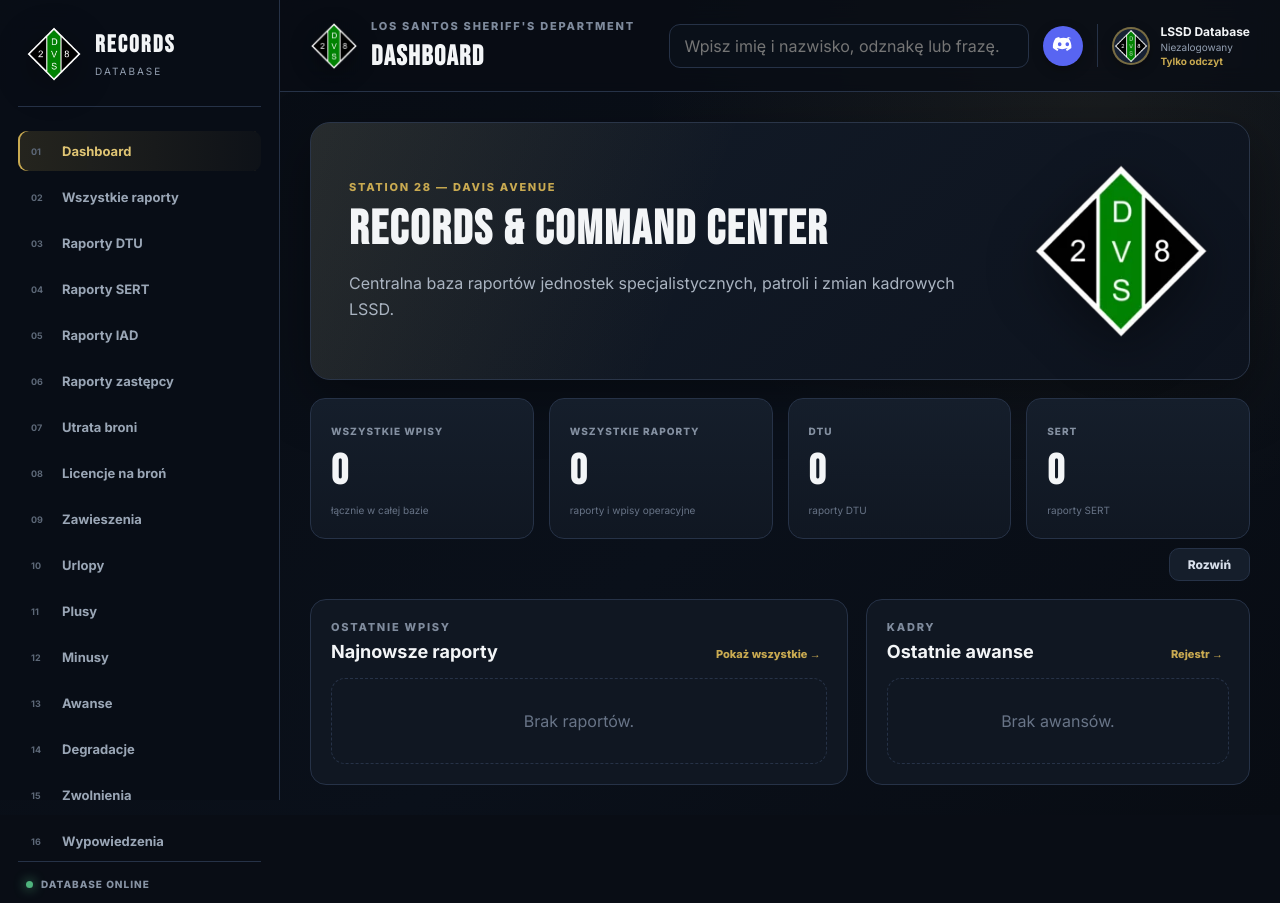
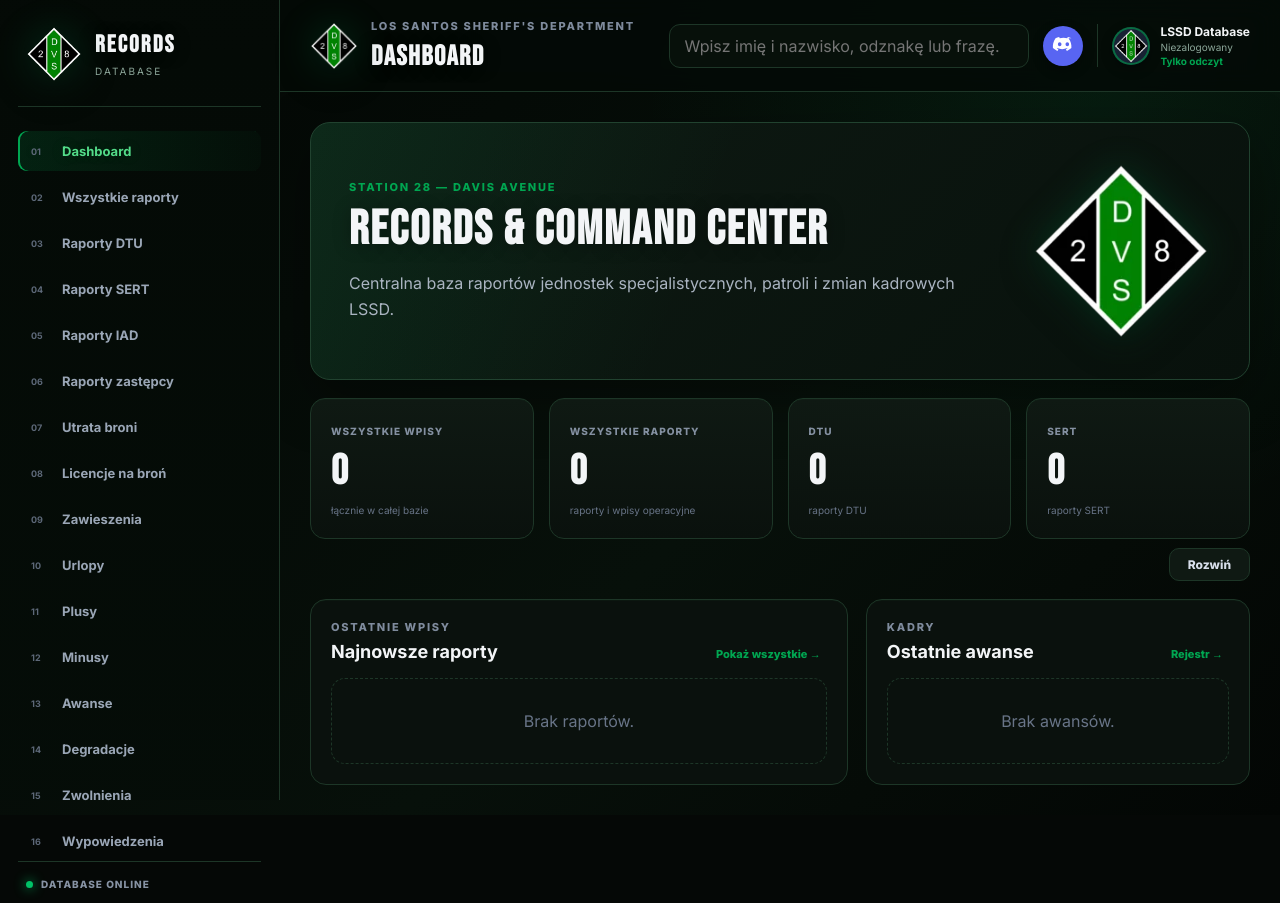
Before and after one commit to Man1ek734/database, a plain HTML site: page index.html in a window 1280 px wide. Drawn offline with nearby package versions, Linux system fonts and the light colour scheme; no server answers.

Commit message:
Switch database site to green DVS theme

```diff
--- a/style.css
+++ b/style.css
@@ -1,21 +1,21 @@
 :root{
-  --bg:#090d15;
-  --panel:#101722;
-  --panel2:#151e2b;
-  --line:#263247;
+  --bg:#050806;
+  --panel:#0a110d;
+  --panel2:#0f1913;
+  --line:#1d3627;
   --text:#f3f5f7;
-  --muted:#94a0b2;
-  --gold:#c9aa51;
-  --gold2:#e0c574;
+  --muted:#8da79a;
+  --gold:#00a651;
+  --gold2:#53dc89;
   --danger:#d55b66;
-  --green:#4fb47d;
+  --green:#00c267;
   --shadow:0 18px 55px rgba(0,0,0,.35);
 }
 *{box-sizing:border-box}
 html,body{margin:0;min-height:100%;background:var(--bg);color:var(--text);font-family:Inter,system-ui,sans-serif}
 body{background:
-  radial-gradient(circle at 85% 10%,rgba(201,170,81,.08),transparent 28rem),
-  linear-gradient(135deg,#080c13,#0a101a 58%,#080c13)}
+  radial-gradient(circle at 85% 10%,rgba(0,166,81,.08),transparent 28rem),
+  linear-gradient(135deg,#030604,#07100a 58%,#030604)}
 button,input,select{font:inherit}
 button{cursor:pointer}
 .hidden{display:none!important}
@@ -25,13 +25,13 @@ button{cursor:pointer}
 .login-shell{min-height:100vh;display:grid;place-items:center;padding:30px}
 .login-card{width:min(470px,100%);padding:42px;border:1px solid var(--line);border-radius:22px;background:linear-gradient(180deg,rgba(18,26,39,.98),rgba(10,15,24,.98));box-shadow:var(--shadow);position:relative;overflow:hidden}
 .login-card:before{content:"";position:absolute;inset:0 0 auto;height:3px;background:linear-gradient(90deg,transparent,var(--gold),transparent)}
-.badge-mark{width:78px;height:78px;border:2px solid var(--gold);display:grid;place-items:center;border-radius:50%;font-family:"Bebas Neue";font-size:28px;letter-spacing:.08em;color:var(--gold);margin-bottom:28px;box-shadow:0 0 0 7px rgba(201,170,81,.06)}
+.badge-mark{width:78px;height:78px;border:2px solid var(--gold);display:grid;place-items:center;border-radius:50%;font-family:"Bebas Neue";font-size:28px;letter-spacing:.08em;color:var(--gold);margin-bottom:28px;box-shadow:0 0 0 7px rgba(0,166,81,.06)}
 .login-card h1{font-family:"Bebas Neue";font-size:48px;letter-spacing:.04em;margin:0}
 .login-form{display:grid;gap:16px;margin-top:28px}
 .login-form label{display:grid;gap:8px;font-size:12px;font-weight:700;color:#bac3cf}
-input,select{width:100%;background:#0a1019;border:1px solid var(--line);color:var(--text);border-radius:11px;padding:13px 14px;outline:none}
-input:focus,select:focus{border-color:var(--gold);box-shadow:0 0 0 3px rgba(201,170,81,.08)}
-.primary-btn{border:0;border-radius:11px;padding:14px 18px;background:linear-gradient(135deg,var(--gold),#a88b3b);color:#101010;font-weight:900;letter-spacing:.08em}
+input,select{width:100%;background:#07100a;border:1px solid var(--line);color:var(--text);border-radius:11px;padding:13px 14px;outline:none}
+input:focus,select:focus{border-color:var(--gold);box-shadow:0 0 0 3px rgba(0,166,81,.08)}
+.primary-btn{border:0;border-radius:11px;padding:14px 18px;background:linear-gradient(135deg,var(--gold),#057a3e);color:#101010;font-weight:900;letter-spacing:.08em}
 .form-message{min-height:20px;color:var(--danger);font-size:12px}
 .security-note{margin-top:24px;padding-top:18px;border-top:1px solid var(--line);font-size:10px;color:#647085;letter-spacing:.12em}
 .app-shell{display:grid;grid-template-columns:280px 1fr;min-height:100vh}
@@ -43,8 +43,8 @@ input:focus,select:focus{border-color:var(--gold);box-shadow:0 0 0 3px rgba(201,
 .nav{display:grid;gap:6px;margin-top:24px}
 .nav-item{width:100%;border:0;background:transparent;color:#9aa6b6;padding:12px 13px;border-radius:9px;text-align:left;font-weight:700;font-size:13px;display:flex;align-items:center;gap:11px}
 .nav-item span{font-size:9px;color:#5d6878;width:20px}
-.nav-item:hover{background:#111a27;color:var(--text)}
-.nav-item.active{background:linear-gradient(90deg,rgba(201,170,81,.15),rgba(201,170,81,.03));color:var(--gold2);box-shadow:inset 2px 0 0 var(--gold)}
+.nav-item:hover{background:#0d1a13;color:var(--text)}
+.nav-item.active{background:linear-gradient(90deg,rgba(0,166,81,.15),rgba(0,166,81,.03));color:var(--gold2);box-shadow:inset 2px 0 0 var(--gold)}
 .sidebar-bottom{margin-top:auto;padding:16px 8px 0;border-top:1px solid var(--line)}
 .online-dot{font-size:10px;font-weight:800;color:#8793a4;letter-spacing:.1em;display:flex;align-items:center;gap:8px;margin-bottom:13px}
 .online-dot i{width:7px;height:7px;background:var(--green);border-radius:50%;box-shadow:0 0 12px var(--green)}
@@ -61,9 +61,9 @@ input:focus,select:focus{border-color:var(--gold);box-shadow:0 0 0 3px rgba(201,
 .user-chip small{font-size:10px;color:var(--muted);margin-top:2px}
 .view{display:none;padding:30px}
 .active-view{display:block}
-.hero{min-height:255px;border:1px solid #2a3548;border-radius:20px;padding:38px;display:flex;align-items:center;justify-content:space-between;gap:30px;background:
-  linear-gradient(110deg,rgba(201,170,81,.11),transparent 42%),
-  linear-gradient(135deg,#131c29,#0d131e);box-shadow:var(--shadow)}
+.hero{min-height:255px;border:1px solid #21422f;border-radius:20px;padding:38px;display:flex;align-items:center;justify-content:space-between;gap:30px;background:
+  linear-gradient(110deg,rgba(0,166,81,.11),transparent 42%),
+  linear-gradient(135deg,#0e1a13,#08110c);box-shadow:var(--shadow)}
 .hero h1,.section-intro h1{font-family:"Bebas Neue";font-size:48px;letter-spacing:.04em;margin:0 0 12px}
 .hero p:not(.eyebrow){max-width:650px;color:#aab4c1;line-height:1.65;margin:0}
 .hero-logo-wrap{width:180px;height:180px;display:grid;place-items:center;flex:0 0 auto}.hero-logo{width:100%;height:100%;object-fit:contain;filter:drop-shadow(0 15px 28px rgba(0,0,0,.42))}
@@ -78,7 +78,7 @@ input:focus,select:focus{border-color:var(--gold);box-shadow:0 0 0 3px rgba(201,
 .panel-head h3{margin:0;font-size:18px}
 .text-btn{border:0;background:transparent;color:var(--gold);font-size:11px;font-weight:800}
 .compact-list{display:grid;gap:9px}
-.compact-item{padding:13px;border:1px solid #202b3d;border-radius:10px;background:#0c121c;display:flex;justify-content:space-between;gap:16px;align-items:center}
+.compact-item{padding:13px;border:1px solid #193523;border-radius:10px;background:#07100a;display:flex;justify-content:space-between;gap:16px;align-items:center}
 .compact-item strong{display:block;font-size:12px}
 .compact-item small{color:var(--muted);font-size:10px}
 .type-badge{display:inline-flex;align-items:center;padding:5px 8px;border:1px solid var(--line);border-radius:999px;font-size:9px;font-weight:900;letter-spacing:.08em;color:var(--gold)}
@@ -86,12 +86,12 @@ input:focus,select:focus{border-color:var(--gold);box-shadow:0 0 0 3px rgba(201,
 .section-intro p:not(.eyebrow){color:var(--muted)}
 .filter-row{width:230px}
 .records-grid{display:grid;grid-template-columns:repeat(2,minmax(0,1fr));gap:15px}
-.record-card{border:1px solid var(--line);border-radius:15px;background:linear-gradient(180deg,#131b28,#0e1520);padding:19px;min-width:0}
+.record-card{border:1px solid var(--line);border-radius:15px;background:linear-gradient(180deg,#0d1811,#08110c);padding:19px;min-width:0}
 .record-top{display:flex;justify-content:space-between;gap:15px;margin-bottom:15px}
 .record-card h3{margin:0 0 5px;font-size:16px}
 .record-card p{color:#a6b0be;line-height:1.55;font-size:12px;white-space:pre-wrap}
-.record-meta{display:flex;flex-wrap:wrap;gap:8px;margin-top:16px;padding-top:14px;border-top:1px solid #202b3d}
-.record-meta span{font-size:9px;color:#748094;border:1px solid #263146;padding:5px 7px;border-radius:6px}
+.record-meta{display:flex;flex-wrap:wrap;gap:8px;margin-top:16px;padding-top:14px;border-top:1px solid #193523}
+.record-meta span{font-size:9px;color:#748094;border:1px solid #1d3b28;padding:5px 7px;border-radius:6px}
 .promotion-rank{display:flex;align-items:center;gap:8px;font-family:"Bebas Neue";font-size:22px}
 .promotion-rank b{color:var(--gold);font-size:20px}
 .empty{padding:32px;text-align:center;border:1px dashed var(--line);border-radius:14px;color:#687487}
@@ -137,17 +137,17 @@ input:focus,select:focus{border-color:var(--gold);box-shadow:0 0 0 3px rgba(201,
 .discord-btn:hover{filter:brightness(1.08)}
 .ghost-btn.compact{width:auto;padding:9px 12px}
 .rank-line{color:var(--gold)!important;font-weight:700}
-.edit-btn{float:right;margin:-3px 0 10px 12px;border:1px solid rgba(201,170,81,.5);background:rgba(201,170,81,.08);color:var(--gold2);border-radius:8px;padding:7px 10px;font-size:10px;font-weight:900;letter-spacing:.06em}
-.edit-btn:hover{background:rgba(201,170,81,.16)}
+.edit-btn{float:right;margin:-3px 0 10px 12px;border:1px solid rgba(0,166,81,.5);background:rgba(0,166,81,.08);color:var(--gold2);border-radius:8px;padding:7px 10px;font-size:10px;font-weight:900;letter-spacing:.06em}
+.edit-btn:hover{background:rgba(0,166,81,.16)}
 .modal-backdrop{position:fixed;inset:0;background:rgba(3,6,11,.82);z-index:100;display:grid;place-items:center;padding:24px;backdrop-filter:blur(8px)}
-.modal-card{width:min(650px,100%);max-height:90vh;overflow:auto;background:linear-gradient(180deg,#131c29,#0c121c);border:1px solid var(--line);border-radius:18px;padding:24px;box-shadow:var(--shadow)}
+.modal-card{width:min(650px,100%);max-height:90vh;overflow:auto;background:linear-gradient(180deg,#0e1a13,#07100a);border:1px solid var(--line);border-radius:18px;padding:24px;box-shadow:var(--shadow)}
 .modal-head{display:flex;justify-content:space-between;align-items:flex-start;gap:20px;margin-bottom:18px}
 .modal-head h2{margin:0;font-family:"Bebas Neue";font-size:32px;letter-spacing:.04em}
 .modal-close{border:0;background:transparent;color:#aeb8c5;font-size:30px;line-height:1}
 .edit-fields{display:grid;gap:14px}
 .edit-label{display:grid;gap:7px;color:#bac3cf;font-size:11px;font-weight:800}
-.edit-label textarea{width:100%;resize:vertical;background:#0a1019;border:1px solid var(--line);color:var(--text);border-radius:11px;padding:13px 14px;outline:none;font:inherit}
-.edit-label textarea:focus{border-color:var(--gold);box-shadow:0 0 0 3px rgba(201,170,81,.08)}
+.edit-label textarea{width:100%;resize:vertical;background:#07100a;border:1px solid var(--line);color:var(--text);border-radius:11px;padding:13px 14px;outline:none;font:inherit}
+.edit-label textarea:focus{border-color:var(--gold);box-shadow:0 0 0 3px rgba(0,166,81,.08)}
 .modal-actions{display:flex;justify-content:flex-end;gap:10px;margin-top:18px}
 .modal-actions .ghost-btn{width:auto;padding:12px 16px}
 .record-card{position:relative}
@@ -169,7 +169,7 @@ input:focus,select:focus{border-color:var(--gold);box-shadow:0 0 0 3px rgba(201,
   display:block!important;
   overflow:hidden;
   background:#172133;
-  border:2px solid rgba(201,170,81,.55);
+  border:2px solid rgba(0,166,81,.55);
   box-shadow:0 4px 12px rgba(0,0,0,.28);
 }
 .user-chip{
@@ -210,3 +210,26 @@ input:focus,select:focus{border-color:var(--gold);box-shadow:0 0 0 3px rgba(201,
 }
 
 .record-details{white-space:pre-line;line-height:1.65}
+
+/* DVS GREEN THEME */
+.brand-logo,.topbar-logo,.hero-logo{
+  filter:drop-shadow(0 0 18px rgba(0,194,103,.20)) drop-shadow(0 8px 18px rgba(0,0,0,.38));
+}
+.sidebar{
+  background:linear-gradient(180deg,rgba(4,10,6,.98),rgba(5,13,8,.96));
+}
+.topbar{
+  background:rgba(4,10,6,.84);
+}
+.stat-card,.panel,.record-card{
+  box-shadow:inset 0 1px 0 rgba(83,220,137,.025);
+}
+.stat-card:hover,.record-card:hover{
+  border-color:rgba(0,166,81,.55);
+}
+.nav-item.active{
+  text-shadow:0 0 18px rgba(0,194,103,.14);
+}
+.brand strong,.topbar h2,.hero h1,.section-intro h1{
+  text-shadow:0 2px 18px rgba(0,0,0,.30);
+}
```
